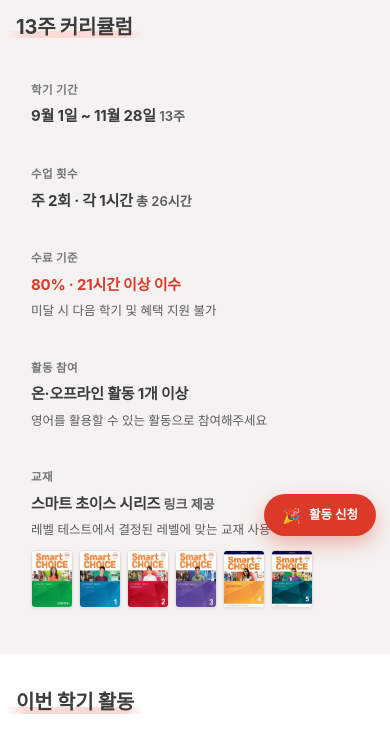
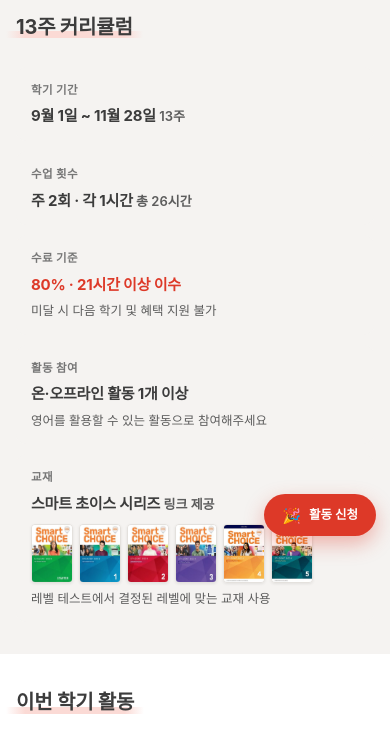
Before and after one commit to seolsongkim-ui/LELP, a plain HTML site: page index.html in a window 390 px wide. Shown: the part 294-1036 px from the top of the page. Drawn offline with Linux system fonts and the light colour scheme; a web font is replaced by a local one.

Commit message:
Place textbook covers beside the value line, not the whole card
The covers were centered against the full height of the textbook card,
reading as a separate column. They now sit on the same row as
"스마트 초이스 시리즈" with a 20px gap, following straight after the
text rather than being pushed to the card's right edge, with the
level-test note moved below. Wraps below the value on narrow screens.

Co-Authored-By: Claude Sonnet 5 <noreply@anthropic.com>

```diff
--- a/index.html
+++ b/index.html
@@ -126,17 +126,12 @@
           </p>
         </div>
         <div class="spec-card spec-card-wide">
-          <div class="spec-card-main">
           <div class="spec-key"><span data-r-student>교재</span><span data-r-volunteer>Textbook</span></div>
+          <div class="spec-val-row">
             <p class="spec-val">
               <span data-r-student>스마트 초이스 시리즈 <span class="sub">링크 제공</span></span>
               <span data-r-volunteer>Smart Choice series <span class="sub">provided by LiNK</span></span>
             </p>
-            <p class="spec-note">
-              <span data-r-student>레벨 테스트에서 결정된 레벨에 맞는 교재 사용</span>
-              <span data-r-volunteer>Matched to the level determined by your level test</span>
-            </p>
-          </div>
             <div class="textbook-covers">
               <img src="assets/textbook/smart-choice-starter.jpg" alt="Smart Choice Starter" loading="lazy">
               <img src="assets/textbook/smart-choice-1.jpg" alt="Smart Choice 1" loading="lazy">
@@ -145,6 +140,11 @@
               <img src="assets/textbook/smart-choice-4.jpg" alt="Smart Choice 4" loading="lazy">
               <img src="assets/textbook/smart-choice-5.jpg" alt="Smart Choice 5" loading="lazy">
             </div>
+          </div>
+          <p class="spec-note">
+            <span data-r-student>레벨 테스트에서 결정된 레벨에 맞는 교재 사용</span>
+            <span data-r-volunteer>Matched to the level determined by your level test</span>
+          </p>
         </div>
       </div>
     </div>
--- a/styles.css
+++ b/styles.css
@@ -928,9 +928,14 @@ section { padding: 72px 0; }
   border-radius: var(--radius-md);
   padding: 16px 18px;
 }
-.spec-card-wide { grid-column: 1 / -1; display: flex; align-items: center; gap: 20px; }
-.spec-card-wide .spec-card-main { flex: 1; min-width: 0; }
-.spec-card-wide .textbook-covers { flex: none; margin-top: 0; flex-wrap: nowrap; }
+.spec-card-wide { grid-column: 1 / -1; }
+/* Covers sit beside the value line itself (not centered against the whole
+   card), so they read as belonging to "스마트 초이스 시리즈" — the value keeps
+   its intrinsic width so they follow right after it rather than being pushed
+   out to the far edge. */
+.spec-val-row { display: flex; align-items: center; gap: 20px; flex-wrap: wrap; }
+.spec-val-row .spec-val { flex: 0 1 auto; }
+.spec-val-row .textbook-covers { flex: none; margin-top: 0; flex-wrap: nowrap; }
 .spec-key {
   font-size: 11.5px;
   font-weight: 600;
@@ -1692,9 +1697,9 @@ section { padding: 72px 0; }
   .spec-grid { grid-template-columns: 1fr; gap: 10px; }
   .spec-card { padding: 14px 15px; }
   .spec-val { font-size: 15px; }
-  /* Not enough width to sit the textbook covers beside the text here */
-  .spec-card-wide { flex-direction: column; align-items: flex-start; gap: 10px; }
-  .spec-card-wide .textbook-covers { flex-wrap: wrap; }
+  /* Not enough width to sit the textbook covers beside the value here */
+  .spec-val-row { gap: 10px; }
+  .spec-val-row .textbook-covers { flex-wrap: wrap; }
   .activity-grid { grid-template-columns: 1fr; }
   .intro-banner { padding: 28px 22px; }
   .footer-inner { flex-direction: column; }
```
Lines whose indentation alone changed are shown as unchanged.
